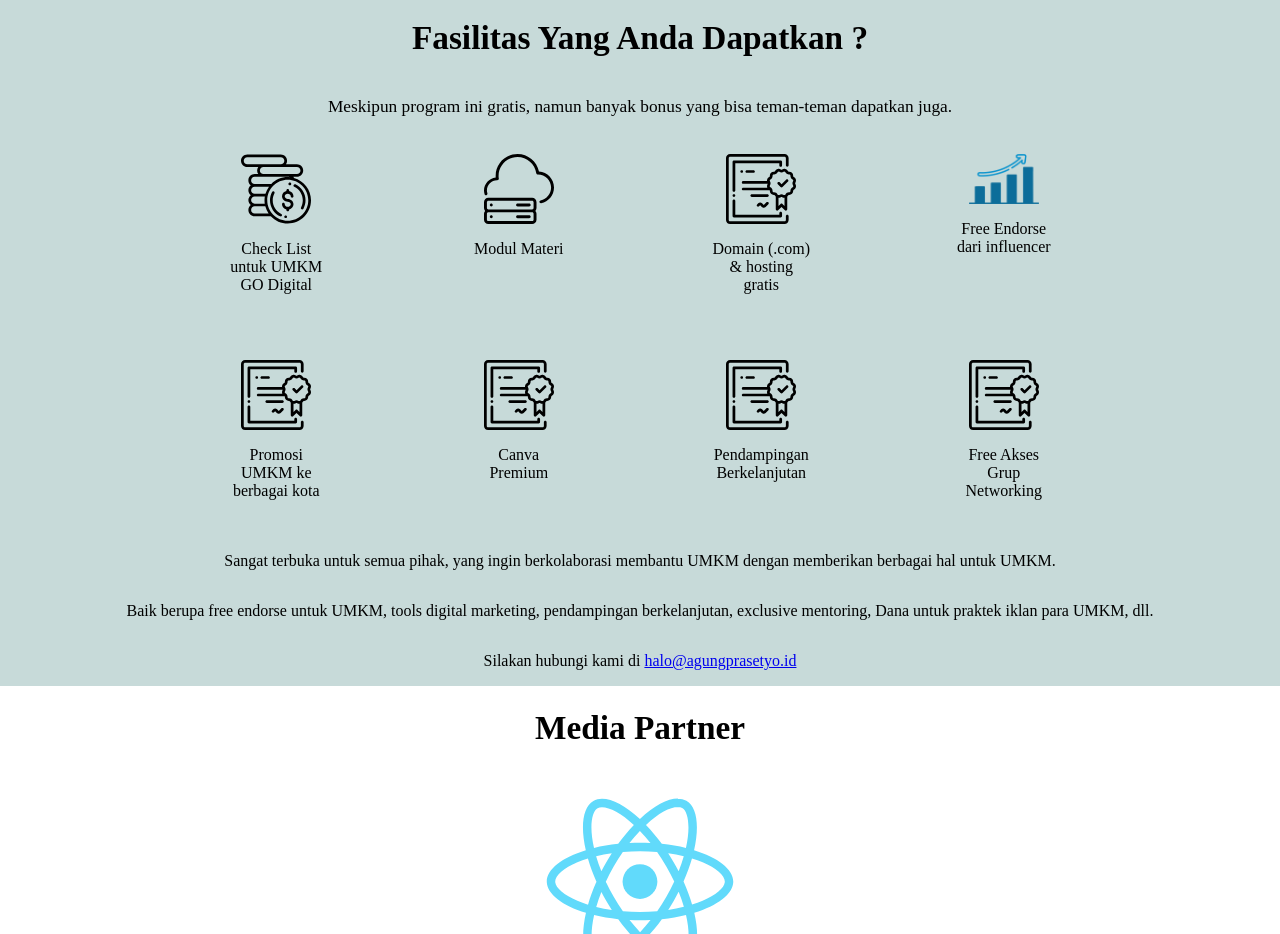
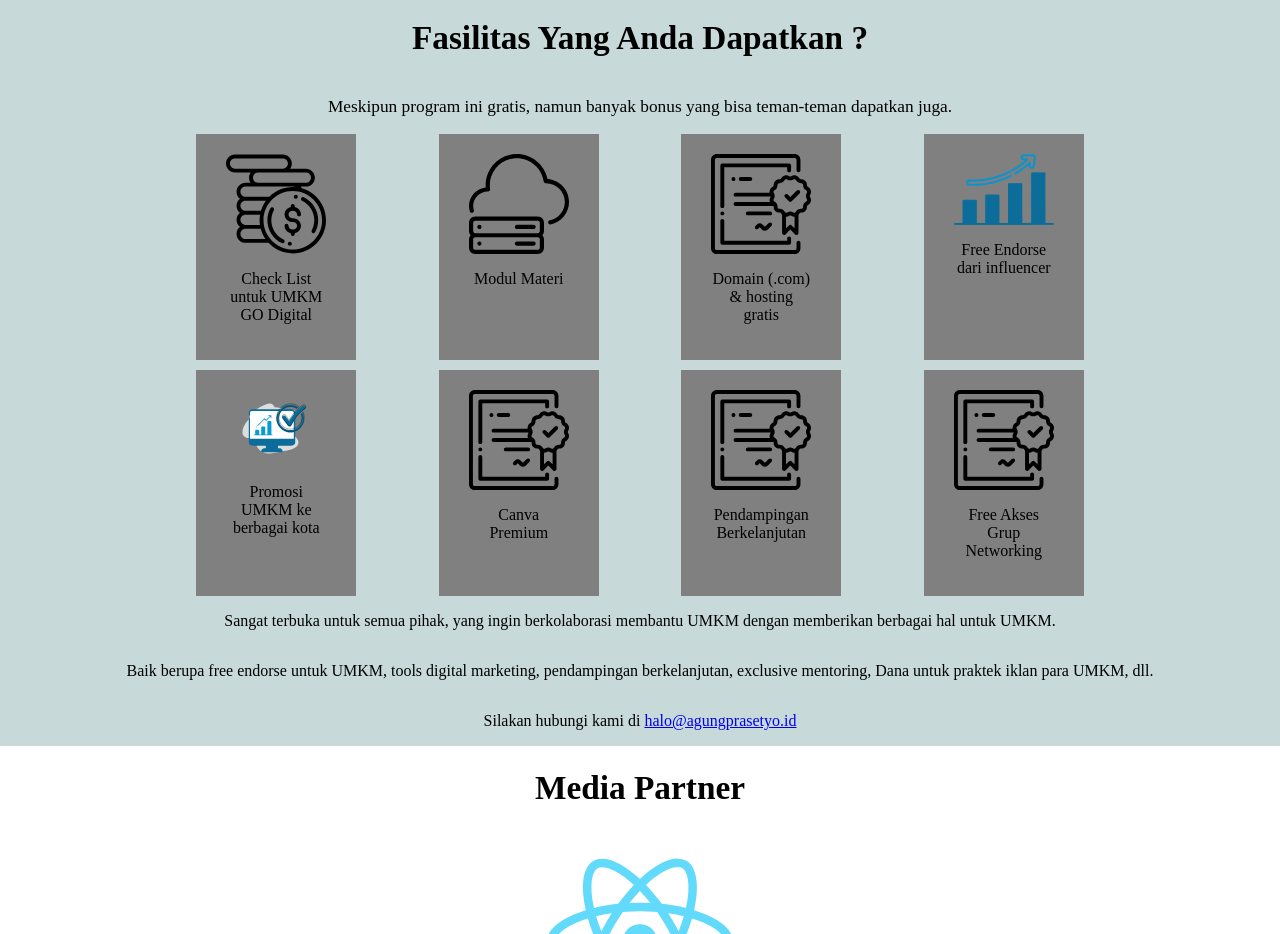
Before and after one commit to Aldyy123/volunter-marketing, a React (Create React App) app: page / in a window 1280 px wide. Shown: the part 2420-3354 px from the top of the page. Built offline with nearby package versions, Linux system fonts and the light colour scheme; the HTML template or start-up script is replaced by a standard one; a web font is replaced by a local one.

Commit message:
adding new icon

```diff
--- a/src/App.jsx
+++ b/src/App.jsx
@@ -86,8 +86,8 @@ class App extends React.Component {
           <div className='fasilitas coda'>
             {listOfData.map((e) => {
               return (
-                <div key={e.img}>
-                  <img src={e.img} alt='s' />
+                <div key={e.img} style={{background: 'grey'}}>
+                  <img src={e.img} alt='s' style={{ width: '100px', display : 'block', margin: '0 auto'}}/>
                   <p className='text-center'>{e.text}</p>
                 </div>
               )
--- a/src/Base/Data.jsx
+++ b/src/Base/Data.jsx
@@ -2,6 +2,7 @@ import money from '../assets/icon/money.svg'
 import servers from '../assets/icon/servers.svg'
 import certificate from '../assets/icon/certificate.svg'
 import omset from '../assets/icon/omset-naik.png'
+import icon1 from '../assets/icon/cek.svg'
 
 const listOfData = [
     {
@@ -22,7 +23,7 @@ const listOfData = [
 
     },
     {
-        img: certificate,
+        img: icon1,
         text : 'Promosi UMKM ke berbagai kota '
     },
     {
```
Also changed, not shown: src/assets/icon/cek.svg (added).
